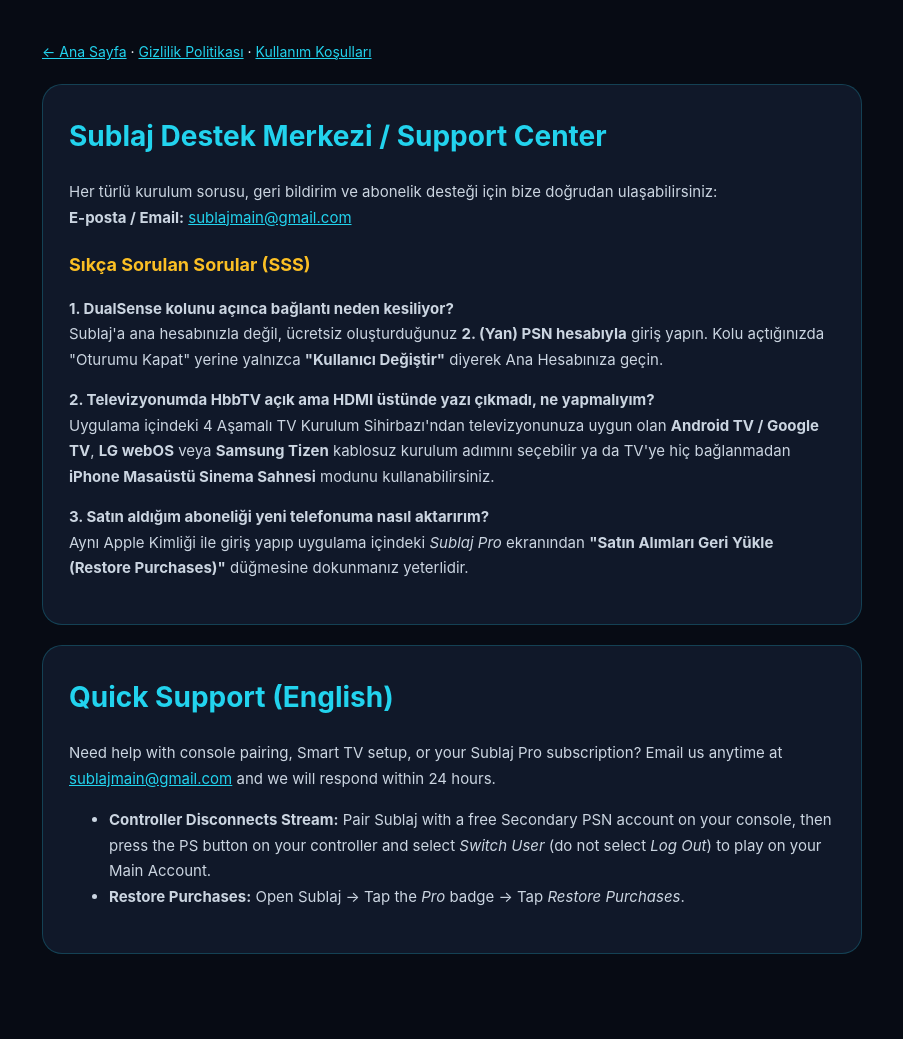
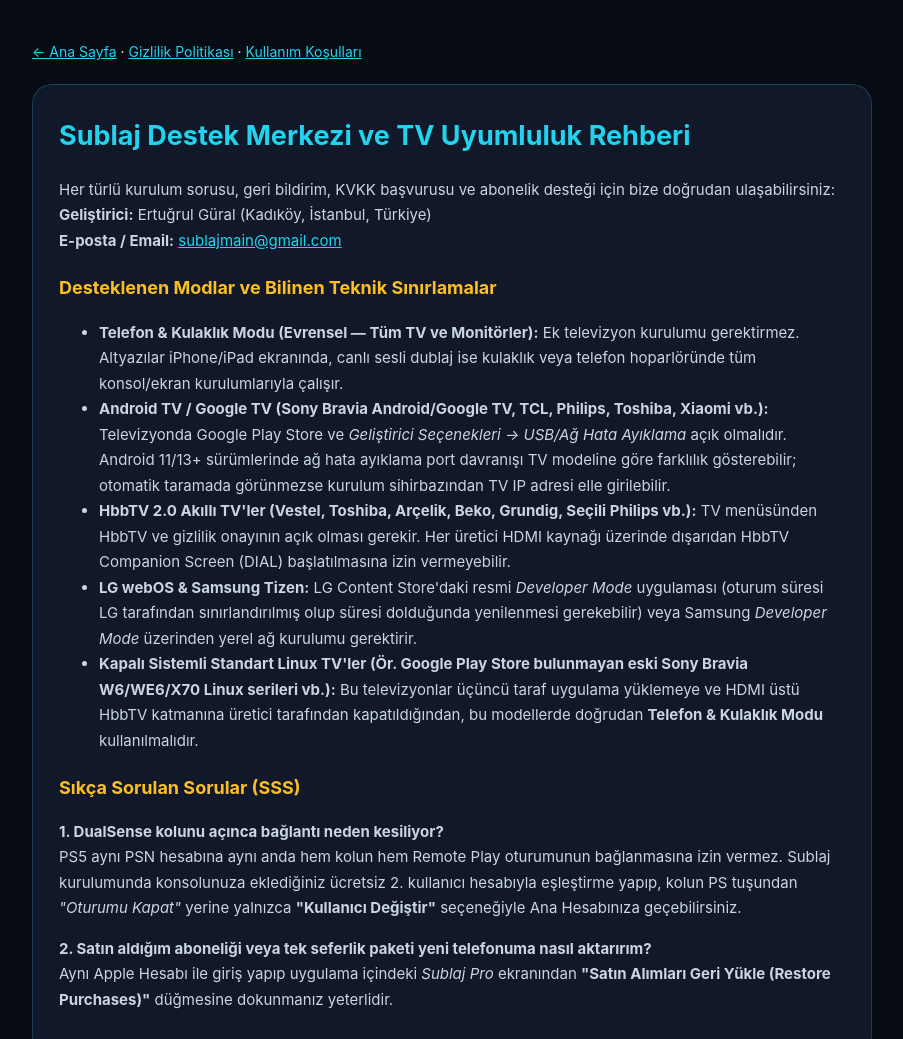
Before and after one commit to 4zyq4sk2tk-collab/sublaj-legal, a plain HTML site: page support.html in a window 1280 px wide. Shown: the top 1039 px of the page, without its empty margins (188-1091 px from the left). Drawn offline with Linux system fonts and the light colour scheme.

```diff
--- a/support.html
+++ b/support.html
@@ -3,13 +3,13 @@
 <head>
   <meta charset="utf-8">
   <meta name="viewport" content="width=device-width, initial-scale=1">
-  <title>Sublaj — Destek ve Kurulum Yardımı / Support</title>
+  <title>Sublaj — Destek, TV Uyumluluğu ve Bilinen Sınırlamalar / Support</title>
   <style>
     :root { --bg: #070B14; --card: #101829; --border: rgba(34,211,238,0.22); --cyan: #22D3EE; --gold: #FBBF24; --text: #F8FAFC; --muted: #CBD5E1; }
     body { margin: 0; font-family: -apple-system, BlinkMacSystemFont, "Segoe UI", Roboto, sans-serif; background: var(--bg); color: var(--text); line-height: 1.7; }
-    .wrap { max-width: 820px; margin: 0 auto; padding: 40px 20px 64px; }
+    .wrap { max-width: 840px; margin: 0 auto; padding: 40px 20px 64px; }
     .card { background: var(--card); border: 1px solid var(--border); border-radius: 20px; padding: 28px 26px; margin-bottom: 20px; }
-    h1 { margin-top: 0; font-size: 28px; color: var(--cyan); }
+    h1 { margin-top: 0; font-size: 27px; color: var(--cyan); }
     h2 { font-size: 18px; color: var(--gold); margin-top: 20px; }
     p, li { color: var(--muted); font-size: 15px; }
     a { color: var(--cyan); }
@@ -21,26 +21,34 @@
     <div class="nav"><a href="index.html">&larr; Ana Sayfa</a> &middot; <a href="privacy.html">Gizlilik Politikası</a> &middot; <a href="terms.html">Kullanım Koşulları</a></div>
 
     <div class="card">
-      <h1>Sublaj Destek Merkezi / Support Center</h1>
-      <p>Her türlü kurulum sorusu, geri bildirim ve abonelik desteği için bize doğrudan ulaşabilirsiniz:<br>
+      <h1>Sublaj Destek Merkezi ve TV Uyumluluk Rehberi</h1>
+      <p>Her türlü kurulum sorusu, geri bildirim, KVKK başvurusu ve abonelik desteği için bize doğrudan ulaşabilirsiniz:<br>
+      <strong>Geliştirici:</strong> Ertuğrul Güral (Kadıköy, İstanbul, Türkiye)<br>
       <strong>E-posta / Email:</strong> <a href="mailto:sublajmain@gmail.com">sublajmain@gmail.com</a></p>
+
+      <h2>Desteklenen Modlar ve Bilinen Teknik Sınırlamalar</h2>
+      <ul>
+        <li><strong>Telefon &amp; Kulaklık Modu (Evrensel — Tüm TV ve Monitörler):</strong> Ek televizyon kurulumu gerektirmez. Altyazılar iPhone/iPad ekranında, canlı sesli dublaj ise kulaklık veya telefon hoparlöründe tüm konsol/ekran kurulumlarıyla çalışır.</li>
+        <li><strong>Android TV / Google TV (Sony Bravia Android/Google TV, TCL, Philips, Toshiba, Xiaomi vb.):</strong> Televizyonda Google Play Store ve <em>Geliştirici Seçenekleri &rarr; USB/Ağ Hata Ayıklama</em> açık olmalıdır. Android 11/13+ sürümlerinde ağ hata ayıklama port davranışı TV modeline göre farklılık gösterebilir; otomatik taramada görünmezse kurulum sihirbazından TV IP adresi elle girilebilir.</li>
+        <li><strong>HbbTV 2.0 Akıllı TV'ler (Vestel, Toshiba, Arçelik, Beko, Grundig, Seçili Philips vb.):</strong> TV menüsünden HbbTV ve gizlilik onayının açık olması gerekir. Her üretici HDMI kaynağı üzerinde dışarıdan HbbTV Companion Screen (DIAL) başlatılmasına izin vermeyebilir.</li>
+        <li><strong>LG webOS &amp; Samsung Tizen:</strong> LG Content Store'daki resmi <em>Developer Mode</em> uygulaması (oturum süresi LG tarafından sınırlandırılmış olup süresi dolduğunda yenilenmesi gerekebilir) veya Samsung <em>Developer Mode</em> üzerinden yerel ağ kurulumu gerektirir.</li>
+        <li><strong>Kapalı Sistemli Standart Linux TV'ler (Ör. Google Play Store bulunmayan eski Sony Bravia W6/WE6/X70 Linux serileri vb.):</strong> Bu televizyonlar üçüncü taraf uygulama yüklemeye ve HDMI üstü HbbTV katmanına üretici tarafından kapatıldığından, bu modellerde doğrudan <strong>Telefon &amp; Kulaklık Modu</strong> kullanılmalıdır.</li>
+      </ul>
 
       <h2>Sıkça Sorulan Sorular (SSS)</h2>
       <p><strong>1. DualSense kolunu açınca bağlantı neden kesiliyor?</strong><br>
-      Sublaj'a ana hesabınızla değil, ücretsiz oluşturduğunuz <strong>2. (Yan) PSN hesabıyla</strong> giriş yapın. Kolu açtığınızda "Oturumu Kapat" yerine yalnızca <strong>"Kullanıcı Değiştir"</strong> diyerek Ana Hesabınıza geçin.</p>
+      PS5 aynı PSN hesabına aynı anda hem kolun hem Remote Play oturumunun bağlanmasına izin vermez. Sublaj kurulumunda konsolunuza eklediğiniz ücretsiz 2. kullanıcı hesabıyla eşleştirme yapıp, kolun PS tuşundan <em>"Oturumu Kapat"</em> yerine yalnızca <strong>"Kullanıcı Değiştir"</strong> seçeneğiyle Ana Hesabınıza geçebilirsiniz.</p>
 
-      <p><strong>2. Televizyonumda HbbTV açık ama HDMI üstünde yazı çıkmadı, ne yapmalıyım?</strong><br>
-      Uygulama içindeki 4 Aşamalı TV Kurulum Sihirbazı'ndan televizyonunuza uygun olan <strong>Android TV / Google TV</strong>, <strong>LG webOS</strong> veya <strong>Samsung Tizen</strong> kablosuz kurulum adımını seçebilir ya da TV'ye hiç bağlanmadan <strong>iPhone Masaüstü Sinema Sahnesi</strong> modunu kullanabilirsiniz.</p>
-
-      <p><strong>3. Satın aldığım aboneliği yeni telefonuma nasıl aktarırım?</strong><br>
-      Aynı Apple Kimliği ile giriş yapıp uygulama içindeki <em>Sublaj Pro</em> ekranından <strong>"Satın Alımları Geri Yükle (Restore Purchases)"</strong> düğmesine dokunmanız yeterlidir.</p>
+      <p><strong>2. Satın aldığım aboneliği veya tek seferlik paketi yeni telefonuma nasıl aktarırım?</strong><br>
+      Aynı Apple Hesabı ile giriş yapıp uygulama içindeki <em>Sublaj Pro</em> ekranından <strong>"Satın Alımları Geri Yükle (Restore Purchases)"</strong> düğmesine dokunmanız yeterlidir.</p>
     </div>
 
     <div class="card" lang="en">
-      <h1>Quick Support (English)</h1>
-      <p>Need help with console pairing, Smart TV setup, or your Sublaj Pro subscription? Email us anytime at <a href="mailto:sublajmain@gmail.com">sublajmain@gmail.com</a> and we will respond within 24 hours.</p>
+      <h1>Quick Support &amp; Hardware Compatibility (EN)</h1>
+      <p>Need help with setup, Smart TV compatibility, or your Sublaj Pro plan? Contact <strong>Ertuğrul Güral</strong> (Kadıköy, Istanbul, Türkiye) at <a href="mailto:sublajmain@gmail.com">sublajmain@gmail.com</a>.</p>
       <ul>
-        <li><strong>Controller Disconnects Stream:</strong> Pair Sublaj with a free Secondary PSN account on your console, then press the PS button on your controller and select <em>Switch User</em> (do not select <em>Log Out</em>) to play on your Main Account.</li>
+        <li><strong>Phone &amp; Headphones Mode (Universal):</strong> Works with every TV or monitor with zero TV configuration required.</li>
+        <li><strong>Smart TV Overlays (HbbTV, Android/Google TV, LG webOS, Samsung Tizen):</strong> Overlay support depends on TV OS, firmware version, and developer-mode availability (note: LG webOS Developer Mode sessions are time-limited by LG and non-Android closed Linux TVs such as older non-Play-Store Sony Bravia Linux models require Phone &amp; Headphones Mode). Use the free 100-line Starter Pack and built-in TV test before purchasing.</li>
         <li><strong>Restore Purchases:</strong> Open Sublaj &rarr; Tap the <em>Pro</em> badge &rarr; Tap <em>Restore Purchases</em>.</li>
       </ul>
     </div>
```
